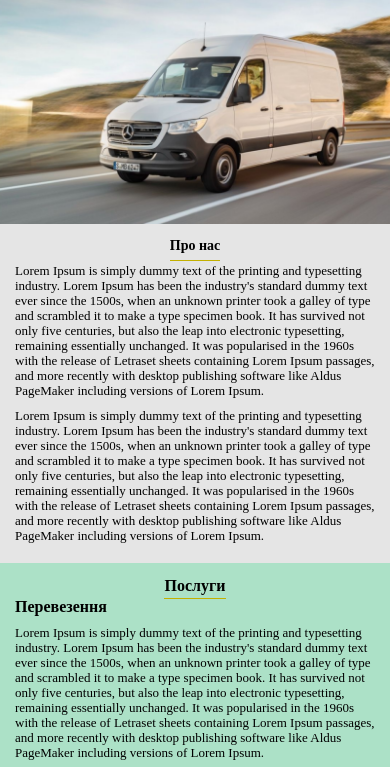
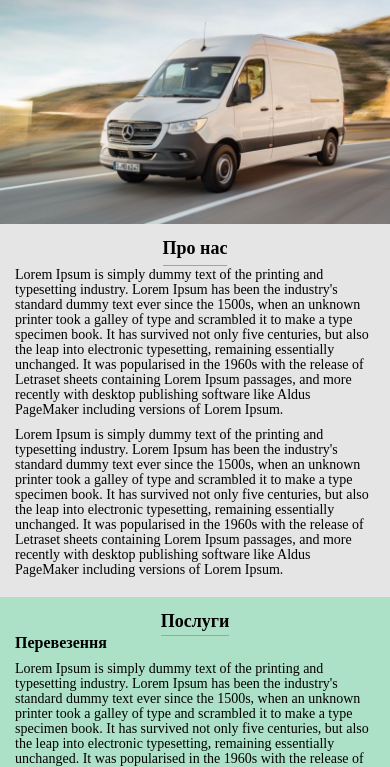
Before and after one commit to Lings0n/Saumfit, a plain HTML site: page index.html in a window 390 px wide. Shown: the part 68-835 px from the top of the page. Drawn offline with Linux system fonts and the light colour scheme.

Commit message:
Saumfit Demo1

```diff
--- a/css/style.scss
+++ b/css/style.scss
@@ -253,7 +253,7 @@ body{
                 }
             }
             & .about-text p{
-                font-size: 16px;
+                font-size: 18px;
                 line-height: 20px;
             }
         }
@@ -266,14 +266,14 @@ body{
             padding-top: 20px;
             padding-bottom: 20px;
             & .about-title{
-                font-size: 18px;
+                font-size: 20px;
                 margin-bottom: 15px;
                 & span{
                     padding-bottom: 5px;
                 }
             }
             & .about-text p{
-                font-size: 14px;
+                font-size: 16px;
                 line-height: 15px;
             }
             & .about-text p:first-child{
@@ -289,14 +289,14 @@ body{
             padding-top: 15px;
             padding-bottom: 20px;
             & .about-title{
-                font-size: 14px;
+                font-size: 18px;
                 margin-bottom: 10px;
                 & span{
                     padding-bottom: 7px;
                 }
             }
             & .about-text p{
-                font-size: 13px;
+                font-size: 14px;
                 line-height: 15px;
             }
             & .about-text p:first-child{
@@ -389,7 +389,7 @@ body{
                 }
             }
             & .about-text p{
-                font-size: 16px;
+                font-size: 18px;
                 line-height: 20px;
                 margin-bottom: 30px;
             }
@@ -406,7 +406,7 @@ body{
             padding-top: 20px;
             padding-bottom: 10px;
             & .about-title{
-                font-size: 18px;
+                font-size: 20px;
                 margin-bottom: 15px;
                 & span{
                     padding-bottom: 5px;
@@ -420,7 +420,7 @@ body{
                 }
             }
             & .about-text p{
-                font-size: 14px;
+                font-size: 16px;
                 line-height: 15px;
                 margin-bottom: 20px;
             }
@@ -437,15 +437,20 @@ body{
             padding-top: 15px;
             padding-bottom: 20px;
             & .about-title{
-                font-size: 16px;
+                font-size: 18px;
                 margin-bottom: 5px;
                 & span{
                     padding-bottom: 4px;
                 }
             }
             & .about-text p{
-                font-size: 13px;
+                font-size: 14px;
                 line-height: 15px;
+                & .pos-title{
+                    font-weight: 600;
+                    font-size: 15px;
+                    margin-bottom: 10px;
+                }
             }
             & .about-text p:first-child{
                 margin-bottom: 10px;
```
Also changed, not shown: css/style.css.
